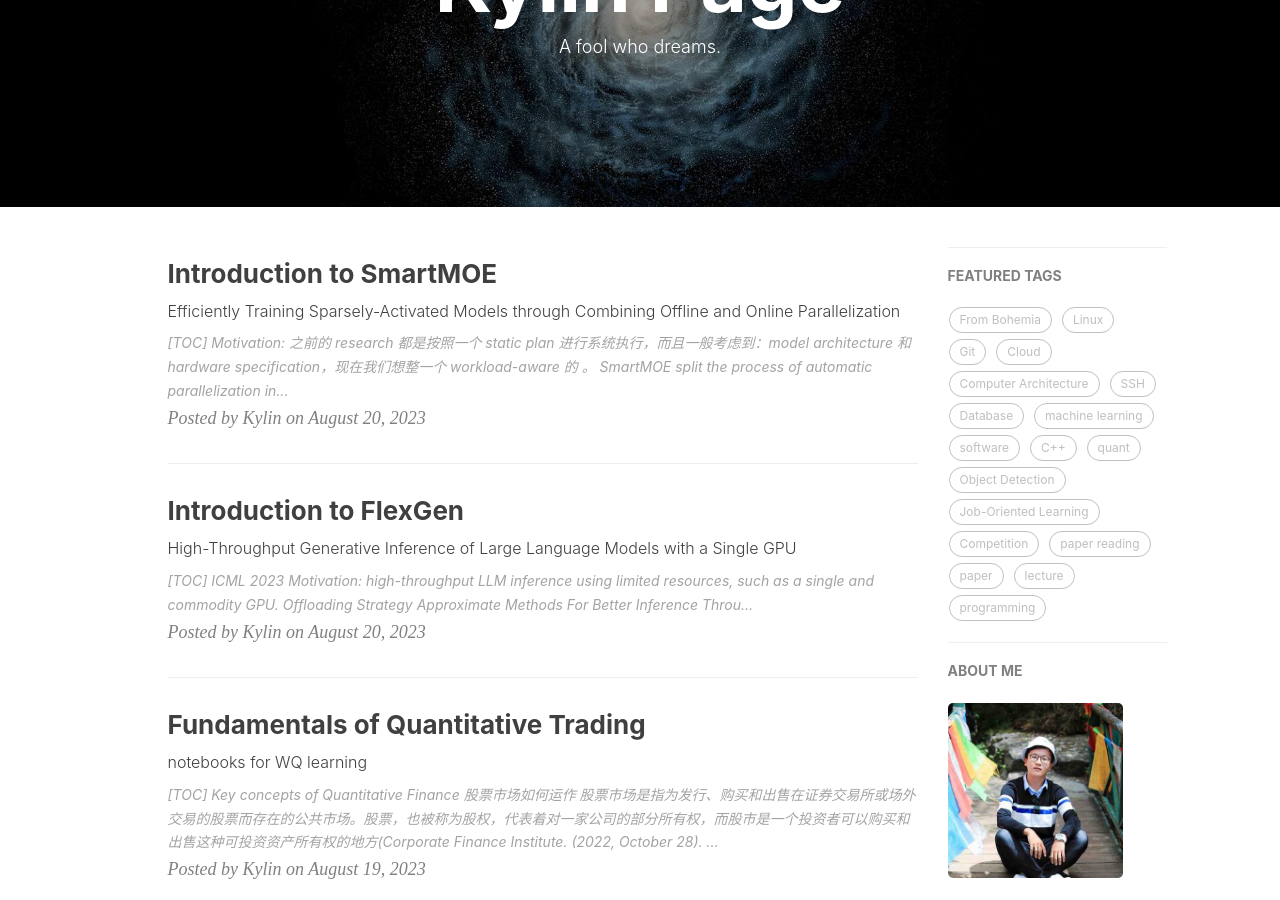
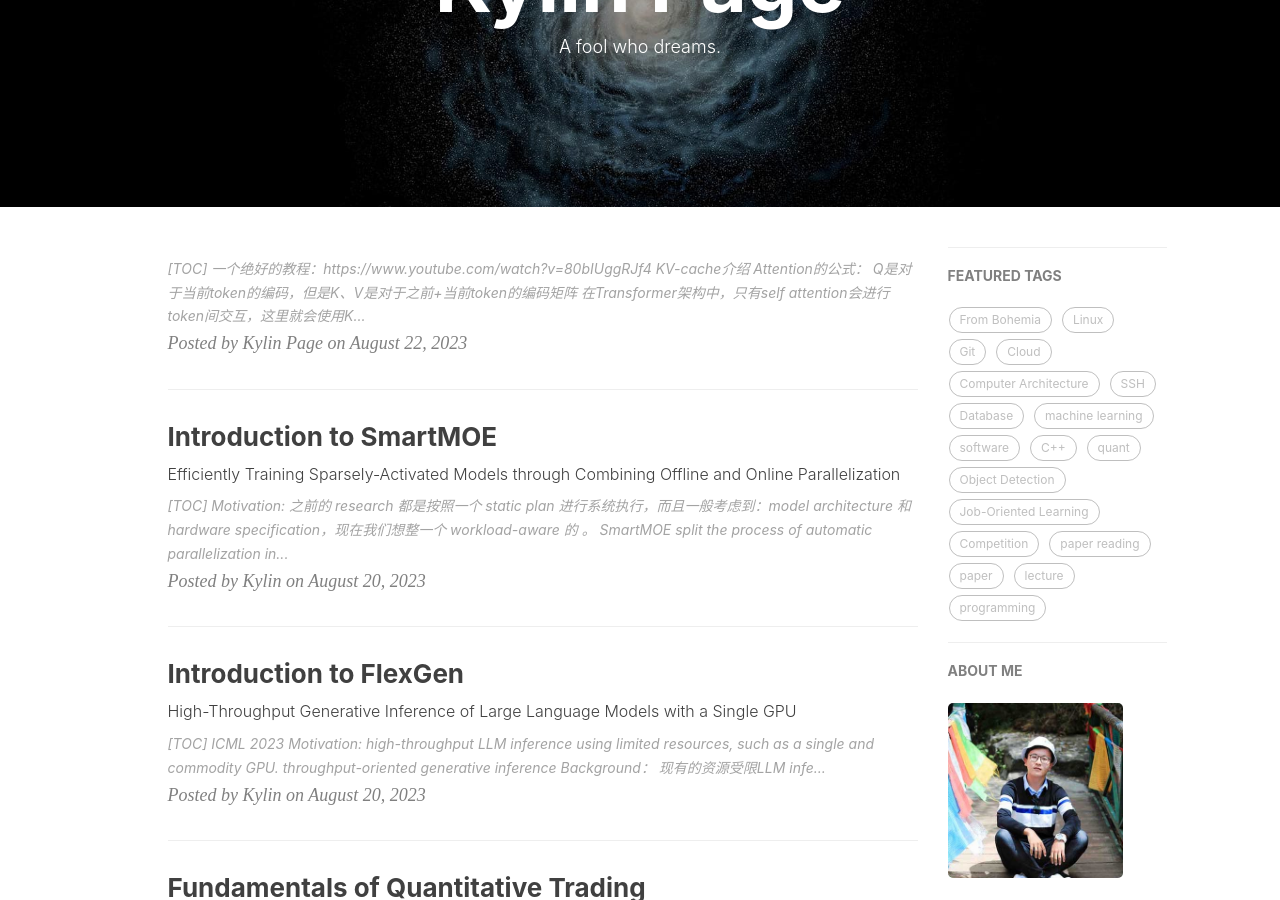
Before and after one commit to KylinC/KylinC.github.io, a Jekyll site: the page built from index.html, in a window 1280 px wide and 900 px high, scrolled down 211 px. Built offline with Jekyll 4.4.1, drawn with Linux system fonts in a browser that asks for light colours; nearby versions of some CDN libraries; the list of posts is cut into pages by our own code; comment, search, counter and statistics services are not loaded; some of the changed text lies outside the part shown.

Commit message:
update flexgen

```diff
--- a/_posts/2023-08-20-IntroToFlexGen.md
+++ b/_posts/2023-08-20-IntroToFlexGen.md
@@ -14,19 +14,95 @@
 
 [TOC]
 
+> ICML 2023
+
+#### Motivation:
+
+**high-throughput** LLM inference using limited resources, such as a **single** and **commodity** GPU.
+
+throughput-oriented generative inference
+
+#### Background：
+
+现有的资源受限LLM inference的work主要分做三个类：
+
+1）模型压缩（可能是量化？）
+
+2）分布式推理（论文原话： collaborative inference via decentralization）
+
+3）offloading to CPU and disk
+
+但是 FlexGen 说前两个都是只用GPU-Mem的，所以不能用很大的模型
+
+而最后一个可能因为 inefficient I/O scheduling 和 tensor placement 导致带宽低
+
+#### Contribution:
+
+- 给出了一个offloading strategies的搜索策略（考虑 computation schedule, tensor placement, computation delegation），可以做到2x最优
+- 给出了一个适合FlexGen的量化方法
+- 做了和DeepSpeed Zero-Inference、Hugging Face Accelerate的对比实验
 
 
-> ICML 2023
 
-Motivation: **high-throughput** LLM inference using limited resources, such as a **single** and **commodity** GPU.
+### Background
+
+- Generative Inference 和 Transformer.forward是有很大区别的，关键在于KV Cache上，一般对于very LLM来说，KV cache会比其权重还要大 ref.
+
+> In a realistic setting with a sufficient number of GPUs, the OPT-175B model (l = 96, h1= 12288, h2= 49152) takes 325 GB. With a batch size of b = 512, an input sequence length s = 512, and an output sequence length of n = 32, the total memory required to store the KV cache is 1.2 TB, which is 3.8× the model weights, making the KV cache a new bottleneck of large-batch high-throughput inference.
+
+
+
+Considering the OPT-175B model in FP 16, the total number of bytes to store the parameters can be roughly calculated by $l\left(8 h_1^2+4 h_1 h_2\right)$. The total number of bytes to store the KV cache in peak is $4 \times b l h_1(s+n)$.
+
+
+
+### Offloading Strategy
+
+两个步骤：
+
+1) builds an analytical cost model
+2) searches for configurations with an optimizer based on linear programming.
+3) (Extra) show how to extend FlexGen to support multi-GPU settings.
+
+#### Formulation
+
+把 generation 问题建模成 graph travel 问题：
+
+<img src="http://kylinhub.oss-cn-shanghai.aliyuncs.com/uPic/%E6%88%AA%E5%B1%8F2023-08-21%2021.25.20.png" alt="截屏2023-08-21 21.25.20" style="zoom:50%;" />
+
+>这里不同颜色代表不同层，模拟的是batch_size = 4, 生成 3 token 的场景。
+>
+>constraint:
+>
+>- A square can only be computed if all squares to its left on the same row were computed.
+>- To compute a square on a device, all its inputs (weights, activations, cache) must be loaded to the same device.
+>- After being computed, a square produces two outputs: activations and KV cache. The activations should be stored until its right sibling is computed. The KV cache should be stored until the rightmost square on the same row is computed.
+>- At any time, the total size of tensors stored on a device cannot exceed its memory capacity.
+
+
+
+#### Search Space
+
+##### compute schedule
+
+- optimization 1: Zig-Zag travel （文章证明了这个方案是 2x 最优的）
+- optimization 2: Overlapping
+
+##### Tensor placement
+
+粒度问题：Considering both the runtime overhead and desired flexibility, we use **layer granularity for weights**, and **tensor granularity for activations and the KV cache**.
+
+引入约束变量限制在三级储存中的百分比。
+
+##### Computation delegation
 
 
 
 
 
-### Offloading Strategy
+#### Extension to Multiple GPUs
 
-
+就是平均分layer到stage，不考虑device计算性能
 
 
 
@@ -48,6 +124,10 @@
 
 #### Metrics
 
+**Throughput** and **Latency**:
+
+> def. Considering an effective batch size $b$, an input sequence length $s$, and an output sequence length of $n$, the **latency** $t$ is defined as the total number of seconds spent to process the prompts and generate all the $b n$ tokens. The generation **throughput** is defined as $b n / t$ token/s.
+
 
 
 #### Baseline
--- /dev/null
+++ b/_posts/2023-08-21-KVCache.md
@@ -0,0 +1,55 @@
+---
+dlayout:    post
+title:      KV Cache
+subtitle:   KV Cache: model.generate 关键的优化技术
+date:       2023-8-21
+author:     Kylin
+header-img: img/VIT.jpg
+catalog: true
+tags:
+    - paper
+---
+
+
+
+[TOC]
+
+
+
+> 一个绝好的教程：https://www.youtube.com/watch?v=80bIUggRJf4
+
+
+
+### KV-cache介绍
+
+- Attention的公式：
+
+![截屏2023-08-21 16.23.18](http://kylinhub.oss-cn-shanghai.aliyuncs.com/uPic/%E6%88%AA%E5%B1%8F2023-08-21%2016.23.18.png)
+
+
+
+- Q是对于当前token的编码，但是K、V是对于之前+当前token的编码矩阵
+
+![截屏2023-08-21 16.23.51](http://kylinhub.oss-cn-shanghai.aliyuncs.com/uPic/%E6%88%AA%E5%B1%8F2023-08-21%2016.23.51.png)
+
+
+
+- 在Transformer架构中，只有self attention会进行token间交互，这里就会使用KV-cache：**即记录下之前的kv矩阵**
+
+![截屏2023-08-21 16.22.48](http://kylinhub.oss-cn-shanghai.aliyuncs.com/uPic/%E6%88%AA%E5%B1%8F2023-08-21%2016.22.48.png)
+
+> 一般情况下，kv-cache常驻显存
+
+
+
+### KV-cache显存计算
+
+<img src="http://kylinhub.oss-cn-shanghai.aliyuncs.com/uPic/%E6%88%AA%E5%B1%8F2023-08-21%2016.26.29.png" alt="截屏2023-08-21 16.26.29" style="zoom:40%;" />
+
+- 例子：OPT-30B
+
+<img src="http://kylinhub.oss-cn-shanghai.aliyuncs.com/uPic/%E6%88%AA%E5%B1%8F20213-08-21%2016.28.08.png" alt="截屏20213-08-21 16.28.08" style="zoom:47%;" />
+
+- 例子：llama-7B
+
+我计算了一下，在256 token的时候需要0.125G
```
